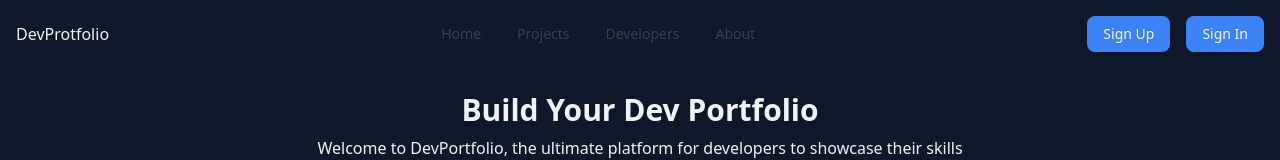
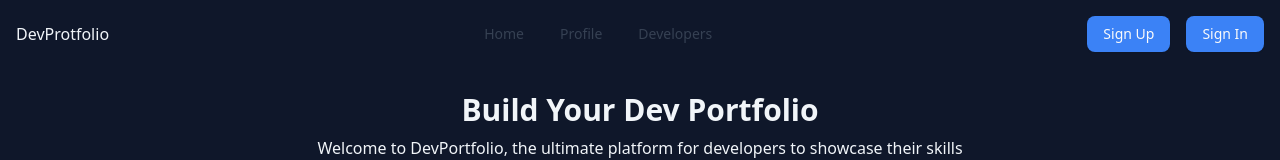
Before and after one commit to monoramdas/dev-portfolio, a React (Vite) app: page / in a window 1280 px wide. Shown: the top 160 px of the page. Built offline with nearby package versions, Linux system fonts and the light colour scheme.

Commit message:
navigation menu

```diff
--- a/src/Components/CustomNavigationMenu/CustomNavigationMenu.tsx
+++ b/src/Components/CustomNavigationMenu/CustomNavigationMenu.tsx
@@ -1,8 +1,10 @@
 import React from "react";
 import { NavigationMenu, NavigationMenuItem, NavigationMenuLink, NavigationMenuList } from "@/Components/ui/navigation-menu";
+import { Navigate, useNavigate } from "react-router";
 // import { Button } from "@shadcn/ui/button";
 
 function CustomNavigationMenu() {
+  const navigate =useNavigate()
   return (
     <nav>
 
@@ -10,23 +12,18 @@ function CustomNavigationMenu() {
         <NavigationMenu>
           <NavigationMenuList className="flex space-x-4">
             <NavigationMenuItem>
-              <NavigationMenuLink href="/" className="text-gray-700 hover:text-black">
+              <NavigationMenuLink onClick={()=>navigate("/")} className="text-gray-700 hover:text-black">
                 Home
               </NavigationMenuLink>
             </NavigationMenuItem>
             <NavigationMenuItem>
-              <NavigationMenuLink href="/projects" className="text-gray-700 hover:text-black">
-                Projects
+              <NavigationMenuLink onClick={()=>navigate("/profile")} className="text-gray-700 hover:text-black">
+                Profile
               </NavigationMenuLink>
             </NavigationMenuItem>
             <NavigationMenuItem>
-              <NavigationMenuLink href="/developers" className="text-gray-700 hover:text-black">
+              <NavigationMenuLink  onClick={()=>navigate("/explore")} className="text-gray-700 hover:text-black">
                 Developers
-              </NavigationMenuLink>
-            </NavigationMenuItem>
-            <NavigationMenuItem>
-              <NavigationMenuLink href="/about" className="text-gray-700 hover:text-black">
-                About
               </NavigationMenuLink>
             </NavigationMenuItem>
           </NavigationMenuList>
```
